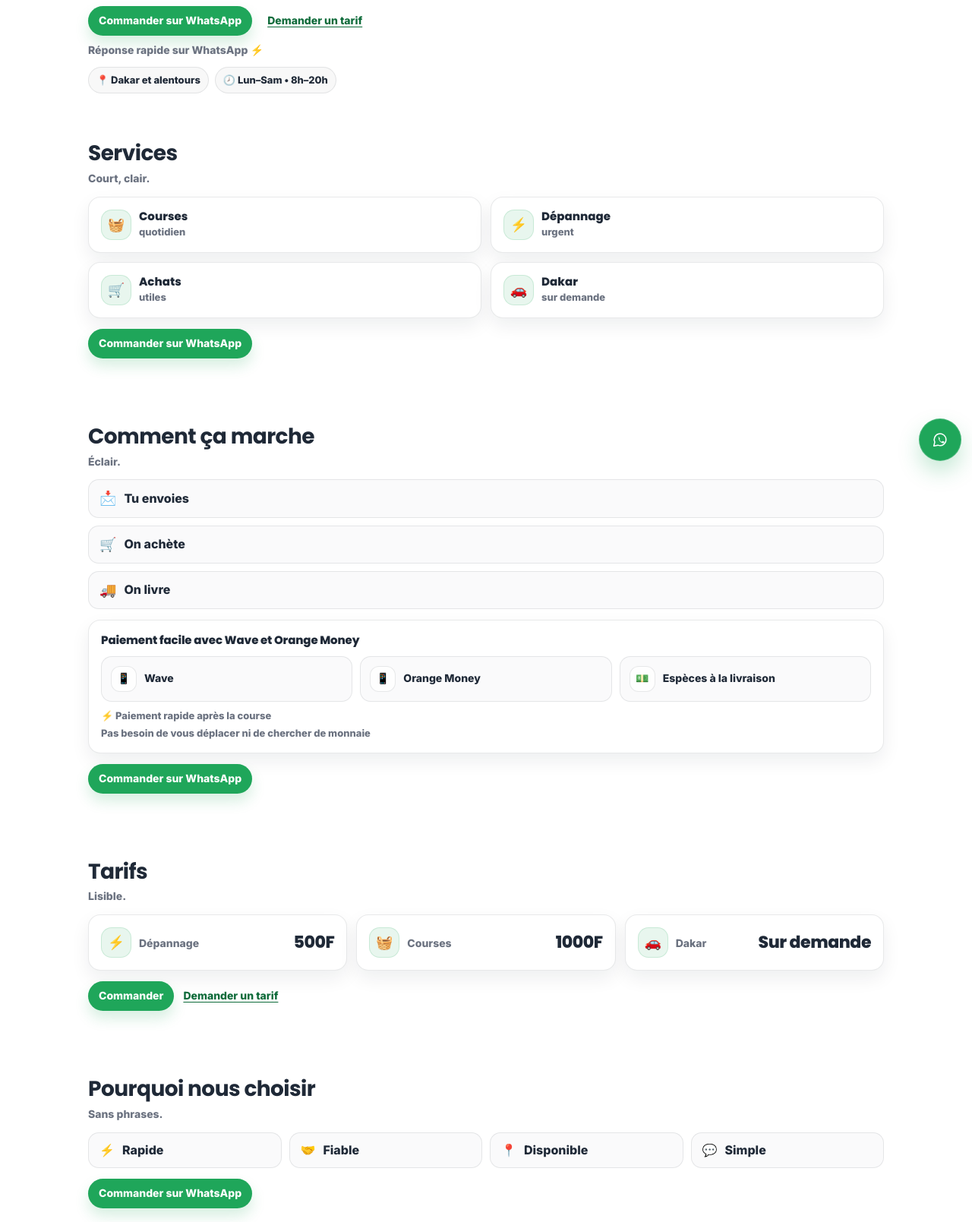
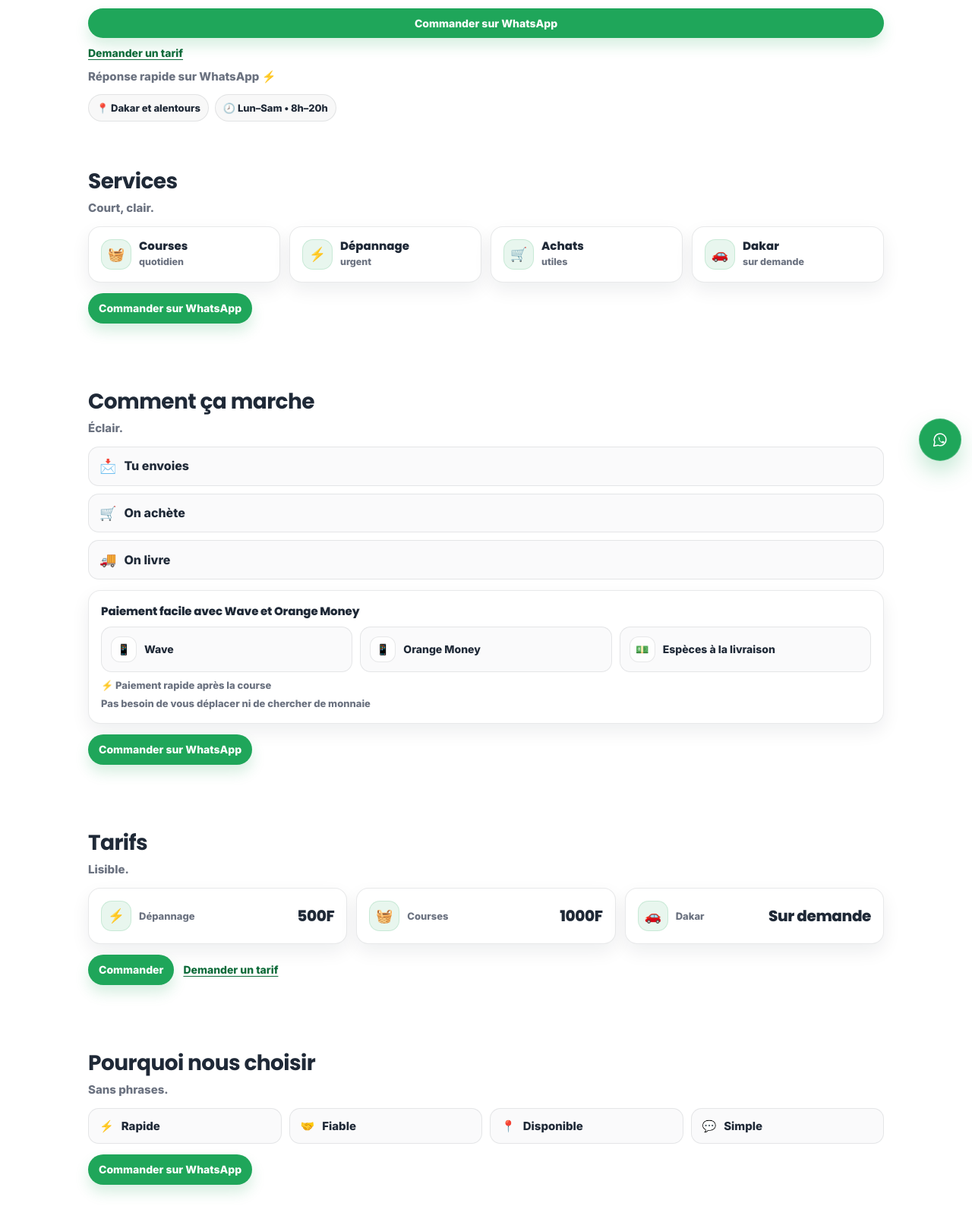
Before and after one commit to ItahaNdour/DAKAR-COURSES, a plain HTML site: page index.html in a window 1280 px wide. Shown: the part 179-1788 px from the top of the page at 76% size. Drawn offline with Linux system fonts and the light colour scheme.

Commit message:
Update index.html

```diff
--- a/index.html
+++ b/index.html
@@ -1,4 +1,4 @@
-<!-- /index.html (V4 compact mobile) -->
+<!-- /index.html (V5 — compact mobile + grilles 2 colonnes) -->
 <!doctype html>
 <html lang="fr">
   <head>
@@ -34,22 +34,24 @@
         --anthracite: #1f2937;
         --gray: #6b7280;
         --white: #ffffff;
-        --line: rgba(31, 41, 55, 0.10);
+        --line: rgba(31, 41, 55, 0.1);
         --shadow: 0 10px 24px rgba(17, 24, 39, 0.07);
         --radius: 16px;
         --max: 1080px;
 
-        /* Mobile scale targets */
-        --h1: 34px;   /* <= 36px */
-        --h2: 24px;   /* <= 28px */
-        --p: 16px;    /* 16–18px */
-        --small: 14px;/* 14–15px */
-        --lh: 1.35;
+        /* Mobile scale (compact + lisible) */
+        --h1: 36px;   /* <= 36px */
+        --h2: 26px;   /* <= 28px */
+        --p: 17px;    /* 16–18px */
+        --small: 15px;/* 14–15px */
+        --lh: 1.42;
+
+        /* Spacing */
         --sectionY: 34px; /* <= 48px */
         --gap: 12px;      /* 12–16px */
-        --cardPad: 14px;  /* 16–18px (we keep 14–16 to be tighter) */
-        --btnPadY: 10px;
-        --btnPadX: 14px;
+        --cardPad: 14px;  /* 16–18px (compact) */
+        --btnY: 10px;
+        --btnX: 14px;
       }
 
       * { box-sizing: border-box; }
@@ -69,7 +71,7 @@
         padding: 0 16px;
       }
 
-      /* Header (compact) */
+      /* Header compact (sticky) */
       .topbar {
         position: sticky;
         top: 0;
@@ -79,13 +81,12 @@
         border-bottom: 1px solid var(--line);
       }
       .topbar-inner {
-        height: 64px; /* target 64–72px */
+        height: 64px; /* 64–72 */
         display: flex;
         align-items: center;
         justify-content: space-between;
         gap: 10px;
       }
-
       .brand {
         display: flex;
         align-items: center;
@@ -96,14 +97,13 @@
         width: 34px;
         height: 34px;
         border-radius: 12px;
-        background: rgba(31, 166, 90, 0.10);
+        background: rgba(31, 166, 90, 0.1);
         border: 1px solid rgba(31, 166, 90, 0.18);
         display: grid;
         place-items: center;
         flex: 0 0 auto;
       }
       .logo svg { width: 18px; height: 18px; }
-
       .brand-text { min-width: 0; }
       .brand-title {
         font-family: Poppins, Inter, sans-serif;
@@ -115,15 +115,7 @@
         overflow: hidden;
         text-overflow: ellipsis;
       }
-      .brand-sub {
-        display: none; /* hide tagline on mobile sticky */
-        margin: 2px 0 0 0;
-        font-size: 12px;
-        color: var(--gray);
-        white-space: nowrap;
-        overflow: hidden;
-        text-overflow: ellipsis;
-      }
+      .brand-sub { display: none; }
 
       .nav { display: none; gap: 10px; align-items: center; }
       .nav a {
@@ -134,6 +126,7 @@
       }
       .nav a:hover { color: var(--anthracite); background: rgba(31, 41, 55, 0.04); }
 
+      /* Buttons / links */
       .btn {
         display: inline-flex;
         align-items: center;
@@ -142,7 +135,7 @@
         border: 0;
         cursor: pointer;
         border-radius: 999px;
-        padding: var(--btnPadY) var(--btnPadX);
+        padding: var(--btnY) var(--btnX);
         font-weight: 900;
         font-size: 14px;
         transition: background 0.15s ease, transform 0.08s ease;
@@ -150,20 +143,12 @@
         white-space: nowrap;
       }
       .btn:active { transform: scale(0.99); }
-
       .btn-primary {
         background: var(--green);
         color: var(--white);
         box-shadow: 0 10px 18px rgba(31, 166, 90, 0.18);
       }
       .btn-primary:hover { background: var(--green-dark); }
-
-      .btn-ghost {
-        background: rgba(31, 166, 90, 0.10);
-        color: var(--green-dark);
-      }
-      .btn-ghost:hover { background: rgba(31, 166, 90, 0.14); }
-
       .link {
         font-weight: 900;
         font-size: 14px;
@@ -172,21 +157,7 @@
         text-underline-offset: 3px;
       }
 
-      /* Layout */
-      .section { padding: var(--sectionY) 0; }
-      .card {
-        background: var(--white);
-        border: 1px solid var(--line);
-        border-radius: var(--radius);
-        box-shadow: var(--shadow);
-      }
-
-      .section-head {
-        display: grid;
-        gap: 8px;
-        margin-bottom: 14px; /* less space */
-      }
-
+      /* Typography */
       h1 {
         font-family: Poppins, Inter, sans-serif;
         font-size: var(--h1);
@@ -201,29 +172,30 @@
         letter-spacing: -0.02em;
         margin: 0;
       }
-      p {
-        margin: 0;
-        font-size: var(--p);
+      p { margin: 0; font-size: var(--p); }
+      .small { font-size: var(--small); color: var(--gray); font-weight: 800; }
+
+      /* Layout */
+      .section { padding: var(--sectionY) 0; }
+      .section-head {
+        display: grid;
+        gap: 8px;
+        margin-bottom: 14px;
       }
-      .small { font-size: var(--small); color: var(--gray); font-weight: 800; }
+      .card {
+        background: var(--white);
+        border: 1px solid var(--line);
+        border-radius: var(--radius);
+        box-shadow: var(--shadow);
+      }
 
       /* Hero (dense) */
       .hero { padding: 28px 0 20px; }
-      .subtitle {
-        margin-top: 8px;
-        font-weight: 900;
-        font-size: 17px;
-      }
+      .subtitle { margin-top: 8px; font-weight: 900; font-size: 18px; }
       .hero-cta {
         display: grid;
         gap: 10px;
         margin-top: 14px;
-      }
-      .hero-cta .secondary-row {
-        display: flex;
-        justify-content: flex-start;
-        gap: 10px;
-        align-items: center;
       }
       .chips {
         margin-top: 12px;
@@ -240,44 +212,49 @@
         background: rgba(31, 41, 55, 0.03);
       }
 
-      /* Services (short cards) */
-      .grid-2 { display: grid; gap: var(--gap); }
+      /* Services (2 cols mobile / 4 desktop) */
+      .grid-services{
+        display:grid;
+        gap: var(--gap);
+        grid-template-columns: repeat(2, minmax(0, 1fr));
+      }
       .svc {
         padding: var(--cardPad);
         display: flex;
         align-items: center;
         gap: 10px;
+        min-height: 0;
       }
-      .ico {
-        width: 40px; /* <= 48px */
+      .svc .ico{
+        width: 40px;
         height: 40px;
         border-radius: 14px;
         display: grid;
         place-items: center;
-        background: rgba(31, 166, 90, 0.10);
-        border: 1px solid rgba(31, 166, 90, 0.16);
         font-size: 18px;
+        background: rgba(31,166,90,.10);
+        border: 1px solid rgba(31,166,90,.16);
         flex: 0 0 auto;
       }
-      .svc-title {
+      .svc-title{
+        margin: 0;
         font-family: Poppins, Inter, sans-serif;
         font-weight: 900;
         font-size: 15px;
         line-height: 1.1;
-        margin: 0;
       }
-      .svc-line {
+      .svc-line{
         margin-top: 4px;
-        font-size: 13px;
+        font-size: 12.5px;
         font-weight: 800;
         color: var(--gray);
         white-space: nowrap;
         overflow: hidden;
         text-overflow: ellipsis;
-        max-width: 22ch;
+        max-width: 18ch;
       }
 
-      /* How: compact list (no big cards) */
+      /* How: compact list */
       .how-list {
         display: grid;
         gap: 10px;
@@ -292,14 +269,12 @@
         align-items: center;
         gap: 10px;
         font-weight: 900;
+        font-size: 16px;
       }
       .how-item span:first-child { font-size: 18px; }
 
-      /* Payment compact */
-      .pay {
-        margin-top: 14px;
-        padding: var(--cardPad);
-      }
+      /* Payment (compact) */
+      .pay { margin-top: 14px; padding: var(--cardPad); }
       .pay-title {
         font-family: Poppins, Inter, sans-serif;
         font-weight: 900;
@@ -307,10 +282,7 @@
         margin: 0 0 10px 0;
         letter-spacing: -0.01em;
       }
-      .pay-grid {
-        display: grid;
-        gap: 10px;
-      }
+      .pay-grid { display: grid; gap: 10px; }
       .pay-pill {
         padding: 12px 12px;
         border-radius: 14px;
@@ -331,22 +303,21 @@
         border: 1px solid var(--line);
         background: rgba(255,255,255,0.7);
       }
-      .pay-note {
-        margin-top: 10px;
+      .pay-note, .pay-bonus {
+        margin-top: 8px;
         font-size: 13px;
         font-weight: 900;
         color: var(--gray);
       }
-      .pay-bonus {
-        margin-top: 6px;
-        font-size: 13px;
-        font-weight: 900;
-        color: var(--gray);
+      .pay-bonus { margin-top: 6px; }
+
+      /* Pricing (2 cols mobile / 3 desktop) */
+      .pricing{
+        display:grid;
+        gap: var(--gap);
+        grid-template-columns: repeat(2, minmax(0, 1fr));
       }
-
-      /* Pricing compact */
-      .pricing { display: grid; gap: var(--gap); }
-      .price-row {
+      .price-card {
         padding: var(--cardPad);
         display: flex;
         align-items: center;
@@ -360,27 +331,31 @@
         border-radius: 14px;
         display: grid;
         place-items: center;
-        background: rgba(31, 166, 90, 0.10);
-        border: 1px solid rgba(31, 166, 90, 0.16);
+        background: rgba(31,166,90,.10);
+        border: 1px solid rgba(31,166,90,.16);
         font-size: 18px;
         flex: 0 0 auto;
       }
       .price-name {
         font-weight: 900;
-        font-size: 14px;
+        font-size: 13px;
         color: var(--gray);
-        margin-top: 2px;
       }
       .price-big {
         font-family: Poppins, Inter, sans-serif;
         font-weight: 900;
-        font-size: 22px;
+        font-size: 20px;
         letter-spacing: -0.02em;
         white-space: nowrap;
       }
+      .pricing .span-2 { grid-column: span 2; } /* make the 3rd go full width on mobile */
 
-      /* Why compact */
-      .why { display: grid; gap: 10px; }
+      /* Why (2 cols mobile / 4 desktop) */
+      .why{
+        display:grid;
+        gap: 10px;
+        grid-template-columns: repeat(2, minmax(0, 1fr));
+      }
       .why-pill {
         padding: 12px 14px;
         border-radius: 14px;
@@ -390,17 +365,23 @@
         align-items: center;
         gap: 10px;
         font-weight: 900;
+        font-size: 15px;
       }
 
-      /* Zone + Trust */
+      /* Zone */
       .zone { padding: var(--cardPad); display: grid; gap: 8px; }
-      .zone .big { font-family: Poppins, Inter, sans-serif; font-weight: 900; font-size: 16px; margin: 0; }
+      .zone .big {
+        font-family: Poppins, Inter, sans-serif;
+        font-weight: 900;
+        font-size: 16px;
+        margin: 0;
+      }
 
+      /* Trust (image + fallback) */
       .trust {
         display: grid;
         gap: var(--gap);
       }
-
       .photo {
         padding: 12px;
         display: grid;
@@ -409,7 +390,7 @@
       .photo-box {
         width: 100%;
         max-width: 340px;
-        aspect-ratio: 4 / 5; /* fixed ratio */
+        aspect-ratio: 4 / 5;
         border-radius: 16px;
         border: 1px solid var(--line);
         background: rgba(31, 41, 55, 0.02);
@@ -427,7 +408,6 @@
         font-weight: 900;
         color: var(--gray);
       }
-
       .trust-card { padding: var(--cardPad); }
 
       /* Footer */
@@ -437,7 +417,7 @@
       }
       .footer small { color: var(--gray); font-weight: 900; }
 
-      /* Floating WhatsApp (small) */
+      /* Floating WhatsApp (compact round) */
       .wa-float {
         position: fixed;
         right: 14px;
@@ -445,7 +425,7 @@
         z-index: 60;
       }
       .wa-float a {
-        width: 56px;   /* target 56–64 */
+        width: 56px;
         height: 56px;
         border-radius: 999px;
         display: grid;
@@ -469,7 +449,7 @@
         border: 0;
       }
 
-      /* Desktop enhancements (only add, don't inflate mobile) */
+      /* Desktop tweaks */
       @media (min-width: 860px) {
         :root {
           --h1: 48px;
@@ -477,17 +457,14 @@
           --sectionY: 44px;
           --cardPad: 16px;
         }
-        .brand-sub { display: block; }
+        .brand-sub { display: block; font-size: 12px; margin: 2px 0 0 0; color: var(--gray); }
         .nav { display: flex; }
-        .hero-cta { display: flex; align-items: center; }
-        .hero-cta .secondary-row { margin-left: 10px; }
-        .grid-2 { grid-template-columns: repeat(2, 1fr); }
-        .pay-grid { grid-template-columns: repeat(3, 1fr); }
-        .trust { grid-template-columns: 0.9fr 1.1fr; align-items: start; }
-        .pricing { grid-template-columns: repeat(3, 1fr); }
-        .pricing .price-row { justify-content: flex-start; }
-        .pricing .price-big { margin-left: auto; }
-        .why { grid-template-columns: repeat(4, 1fr); }
+        .grid-services{ grid-template-columns: repeat(4, minmax(0, 1fr)); }
+        .pricing{ grid-template-columns: repeat(3, minmax(0, 1fr)); }
+        .pricing .span-2 { grid-column: auto; }
+        .why{ grid-template-columns: repeat(4, minmax(0, 1fr)); }
+        .trust{ grid-template-columns: 0.9fr 1.1fr; align-items: start; }
+        .pay-grid{ grid-template-columns: repeat(3, minmax(0, 1fr)); }
       }
     </style>
   </head>
@@ -541,14 +518,11 @@
 
         <div class="hero-cta">
           <a class="btn btn-primary wa-link" data-wa="commander" href="#">Commander sur WhatsApp</a>
-          <div class="secondary-row">
           <a class="link wa-link" data-wa="tarif" href="#">Demander un tarif</a>
-          </div>
         </div>
 
         <p class="small" style="margin-top:10px;">Réponse rapide sur WhatsApp ⚡</p>
 
-        <!-- 2 badges max (mobile) -->
         <div class="chips" aria-label="Infos clés">
           <span class="chip">📍 Dakar et alentours</span>
           <span class="chip">🕗 Lun–Sam • 8h–20h</span>
@@ -564,7 +538,7 @@
           <p class="small">Court, clair.</p>
         </div>
 
-        <div class="grid-2">
+        <div class="grid-services">
           <div class="card svc">
             <div class="ico" aria-hidden="true">🧺</div>
             <div>
@@ -598,7 +572,7 @@
           </div>
         </div>
 
-        <div style="margin-top: 14px;">
+        <div style="margin-top:14px;">
           <a class="btn btn-primary wa-link" data-wa="commander" href="#">Commander sur WhatsApp</a>
         </div>
       </div>
@@ -618,8 +592,8 @@
           <div class="how-item"><span aria-hidden="true">🚚</span> On livre</div>
         </div>
 
-        <!-- Paiement #1 -->
-        <div class="card pay" style="margin-top: 14px;">
+        <!-- Paiement #1 (sous comment) -->
+        <div class="card pay">
           <p class="pay-title">Paiement facile avec Wave et Orange Money</p>
           <div class="pay-grid">
             <div class="pay-pill"><div class="pico" aria-hidden="true">📱</div> Wave</div>
@@ -630,7 +604,7 @@
           <p class="pay-bonus">Pas besoin de vous déplacer ni de chercher de monnaie</p>
         </div>
 
-        <div style="margin-top: 14px;">
+        <div style="margin-top:14px;">
           <a class="btn btn-primary wa-link" data-wa="commander" href="#">Commander sur WhatsApp</a>
         </div>
       </div>
@@ -645,38 +619,32 @@
         </div>
 
         <div class="pricing">
-          <div class="card price-row">
+          <div class="card price-card">
             <div class="price-left">
               <div class="price-tag" aria-hidden="true">⚡</div>
-              <div>
               <div class="price-name">Dépannage</div>
-              </div>
             </div>
             <div class="price-big">500F</div>
           </div>
 
-          <div class="card price-row">
+          <div class="card price-card">
             <div class="price-left">
               <div class="price-tag" aria-hidden="true">🧺</div>
-              <div>
               <div class="price-name">Courses</div>
-              </div>
             </div>
             <div class="price-big">1000F</div>
           </div>
 
-          <div class="card price-row">
+          <div class="card price-card span-2">
             <div class="price-left">
               <div class="price-tag" aria-hidden="true">🚗</div>
-              <div>
               <div class="price-name">Dakar</div>
-              </div>
             </div>
             <div class="price-big">Sur demande</div>
           </div>
         </div>
 
-        <div style="margin-top: 14px; display:flex; gap:12px; align-items:center; flex-wrap:wrap;">
+        <div style="margin-top:14px; display:flex; gap:12px; align-items:center; flex-wrap:wrap;">
           <a class="btn btn-primary wa-link" data-wa="commander" href="#">Commander</a>
           <a class="link wa-link" data-wa="tarif" href="#">Demander un tarif</a>
         </div>
@@ -698,7 +666,7 @@
           <div class="why-pill"><span aria-hidden="true">💬</span> Simple</div>
         </div>
 
-        <div style="margin-top: 14px;">
+        <div style="margin-top:14px;">
           <a class="btn btn-primary wa-link" data-wa="commander" href="#">Commander sur WhatsApp</a>
         </div>
       </div>
@@ -716,7 +684,7 @@
           <p class="big">👉 Dakar et alentours</p>
           <p class="small">Basé à Mbao, déplacements possibles selon demande.</p>
 
-          <div style="margin-top: 10px;">
+          <div style="margin-top:10px;">
             <a class="btn btn-primary wa-link" data-wa="commander" href="#">Commander sur WhatsApp</a>
           </div>
         </div>
@@ -734,6 +702,8 @@
         <div class="trust">
           <div class="card photo">
             <div class="photo-box">
+              <picture>
+                <source srcset="assets/prestataire-nobg.webp" type="image/webp" />
                 <img
                   id="prestataireImg"
                   src="assets/Thierry.png"
@@ -743,6 +713,7 @@
                   height="900"
                   onerror="this.style.display='none';document.getElementById('photoFallback').style.display='grid';"
                 />
+              </picture>
               <div id="photoFallback" class="photo-fallback">Photo indisponible</div>
             </div>
           </div>
@@ -753,7 +724,7 @@
             </p>
             <p class="small" style="margin-top:8px;">Réponse rapide sur WhatsApp ⚡</p>
 
-            <div style="margin-top: 12px;">
+            <div style="margin-top:12px;">
               <a class="btn btn-primary wa-link" data-wa="commander" href="#">Commander sur WhatsApp</a>
             </div>
           </div>
@@ -770,7 +741,7 @@
         <small>Commande via WhatsApp • Lun–Sam • 8h–20h • Dakar et alentours</small>
 
         <!-- Paiement #2 (avant bouton final) -->
-        <div class="card pay" style="margin-top: 14px;">
+        <div class="card pay" style="margin-top:14px;">
           <p class="pay-title">Paiement facile avec Wave et Orange Money</p>
           <div class="pay-grid">
             <div class="pay-pill"><div class="pico" aria-hidden="true">📱</div> Wave</div>
@@ -781,26 +752,20 @@
           <p class="pay-bonus">Pas besoin de vous déplacer ni de chercher de monnaie</p>
         </div>
 
-        <div style="margin-top: 14px; display:flex; gap:12px; align-items:center; flex-wrap:wrap;">
+        <div style="margin-top:14px; display:flex; gap:12px; align-items:center; flex-wrap:wrap;">
           <a class="btn btn-primary wa-link" data-wa="commander" href="#">Commander sur WhatsApp</a>
           <a class="link wa-link" data-wa="tarif" href="#">Demander un tarif</a>
         </div>
 
-        <p class="small" style="margin-top: 12px;">
-          WhatsApp : <span id="wa-display"></span>
-        </p>
-
-        <p class="small" style="margin-top: 8px;">
-          © <span id="year"></span> Dakar Courses
-        </p>
+        <p class="small" style="margin-top:12px;">WhatsApp : <span id="wa-display"></span></p>
+        <p class="small" style="margin-top:8px;">© <span id="year"></span> Dakar Courses</p>
       </div>
     </footer>
 
-    <!-- Floating WhatsApp (compact round) -->
+    <!-- Floating WhatsApp (compact) -->
     <div class="wa-float" aria-label="Bouton WhatsApp flottant">
       <a class="wa-link" data-wa="commander" href="#">
         <span class="sr-only">Ouvrir WhatsApp</span>
-        <!-- simple icon -->
         <svg width="22" height="22" viewBox="0 0 24 24" fill="none" aria-hidden="true">
           <path
             d="M20.5 11.8a8.5 8.5 0 10-16.2 3.6L3 21l5.8-1.2a8.5 8.5 0 0011.7-8z"
```
Lines whose indentation alone changed are shown as unchanged.
